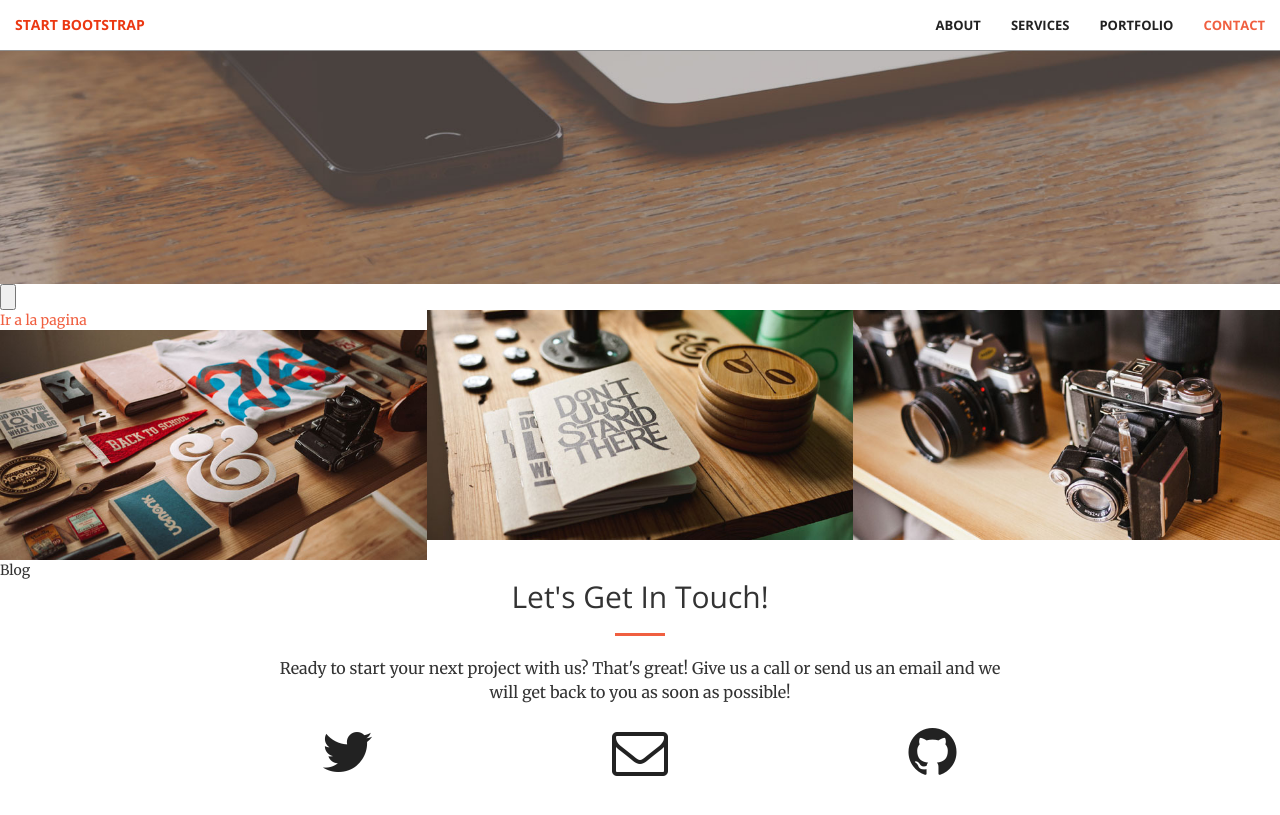
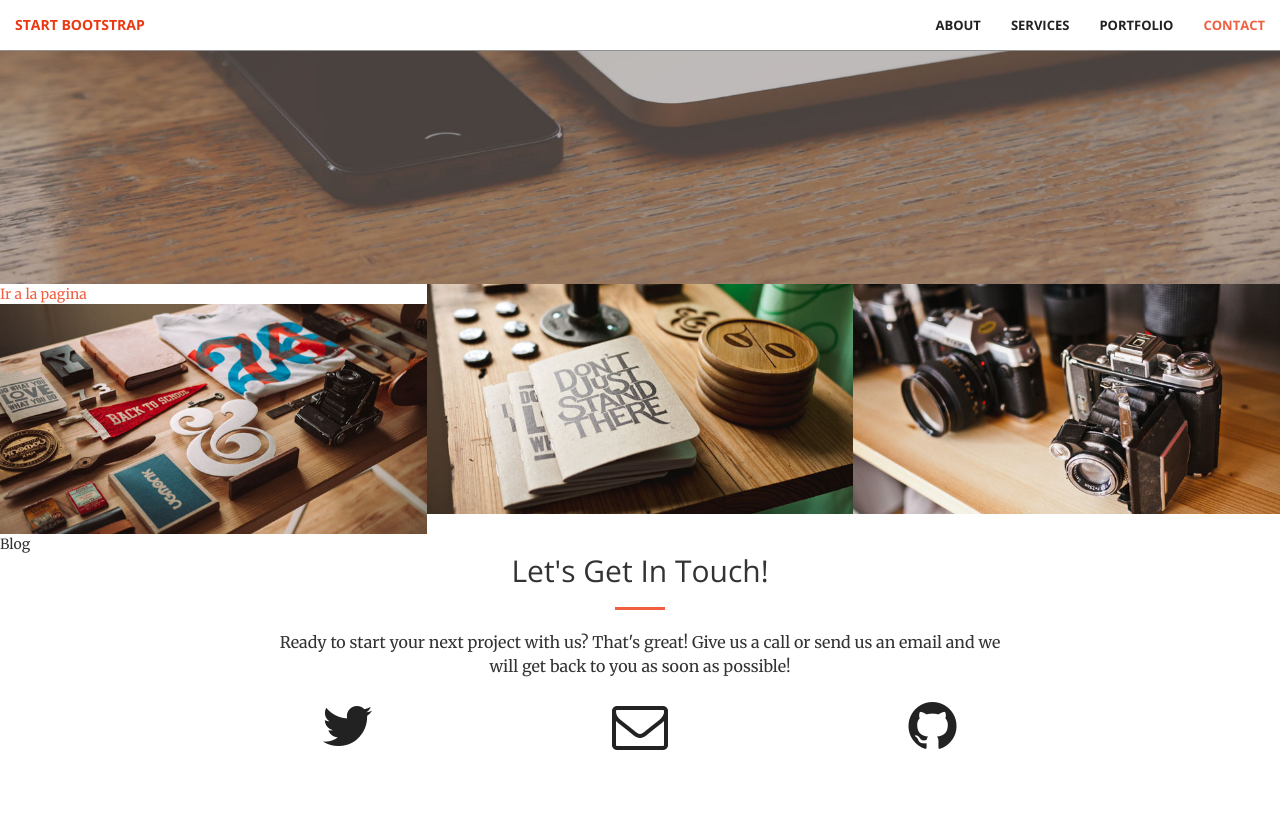
Before and after one commit to Vico2001/Vico01.github.io, a Jekyll site: the page built from index.html, in a window 1280 px wide and 900 px high, scrolled down 616 px. Shown: the top 815 px of the window. Built offline with Jekyll 4.4.1, drawn with Linux system fonts in a browser that asks for light colours.

Commit message:
Update portfolio.html

```diff
--- a/_includes/portfolio.html
+++ b/_includes/portfolio.html
@@ -1,5 +1,4 @@
 <section class="no-padding" id="portfolio">
-  <input type="button">
     <div class="container-fluid">
         <div class="row no-gutter">
             <div class="col-lg-4 col-sm-6">
@@ -15,7 +14,6 @@
                     </div>
                 </a>
             </div>
-           </input>
             <div class="col-lg-4 col-sm-6">
                 <a href="#" class="portfolio-box">
                     <img src="img/portfolio/2.jpg" class="img-responsive" alt="">
```
